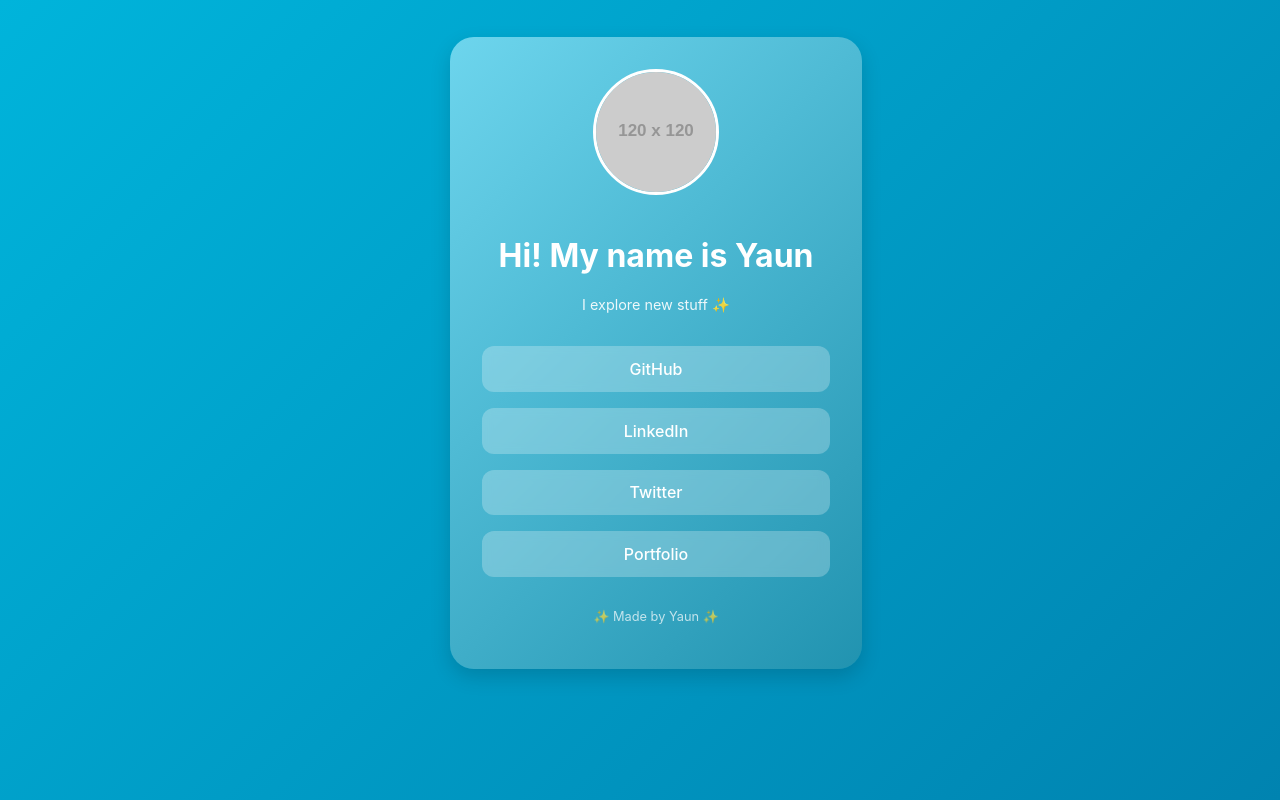
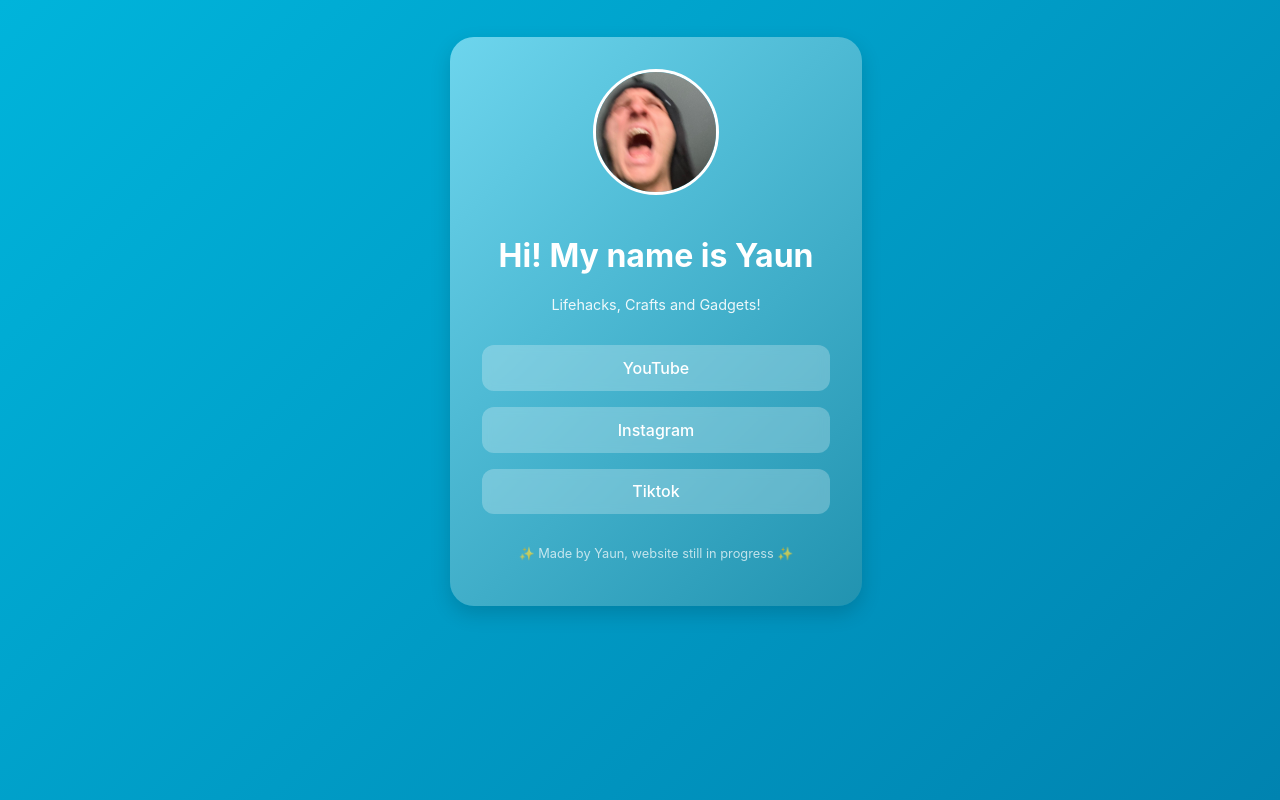
Before and after one commit to JohnnyCiepiela/yaun-links, a React (Create React App) app: page / in a window 1280 px wide. Built offline with nearby package versions, Linux system fonts and the light colour scheme.

Commit message:
add avatar and social media links

```diff
--- a/src/App.js
+++ b/src/App.js
@@ -1,24 +1,25 @@
 import './App.css';
+import avatar from './avatar.jpg';
 
 function App() {
     const links = [
-        { label: 'GitHub', url: 'https://github.com/yourusername' },
-        { label: 'LinkedIn', url: 'https://linkedin.com/in/yourusername' },
-        { label: 'Twitter', url: 'https://twitter.com/yourusername' },
-        { label: 'Portfolio', url: 'https://yourwebsite.com' },
+        { label: 'YouTube', url: 'https://www.youtube.com/@itsyaun' },
+        { label: 'Instagram', url: 'https://www.instagram.com/yaun2000/' },
+        { label: 'Tiktok', url: 'https://www.tiktok.com/@yaun2000' }
     ];
 
     return (
         <div className="App">
             <div className="card">
                 <div className="profile">
-                    <img
-                        src="https://via.placeholder.com/120"
+                    {/*<img
+                        src="/avatar.jpg"
                         alt="Profile"
                         className="profile-pic"
-                    />
+                    />*/}
+                    <img src={avatar} alt="Profile" className="profile-pic" />
                     <h1>Hi! My name is Yaun</h1>
-                    <p className="bio">I explore new stuff ✨</p>
+                    <p className="bio">Lifehacks, Crafts and Gadgets!</p>
                 </div>
 
                 {/*<div className="links-container">*/}
@@ -38,7 +39,7 @@
                 {/*</div>*/}
 
                 <footer>
-                    <p>✨ Made by Yaun ✨</p>
+                    <p>✨ Made by Yaun, website still in progress ✨</p>
                 </footer>
             </div>
         </div>
```
Also changed, not shown: public/avatar.jpg (added), src/avatar.jpg (added).
